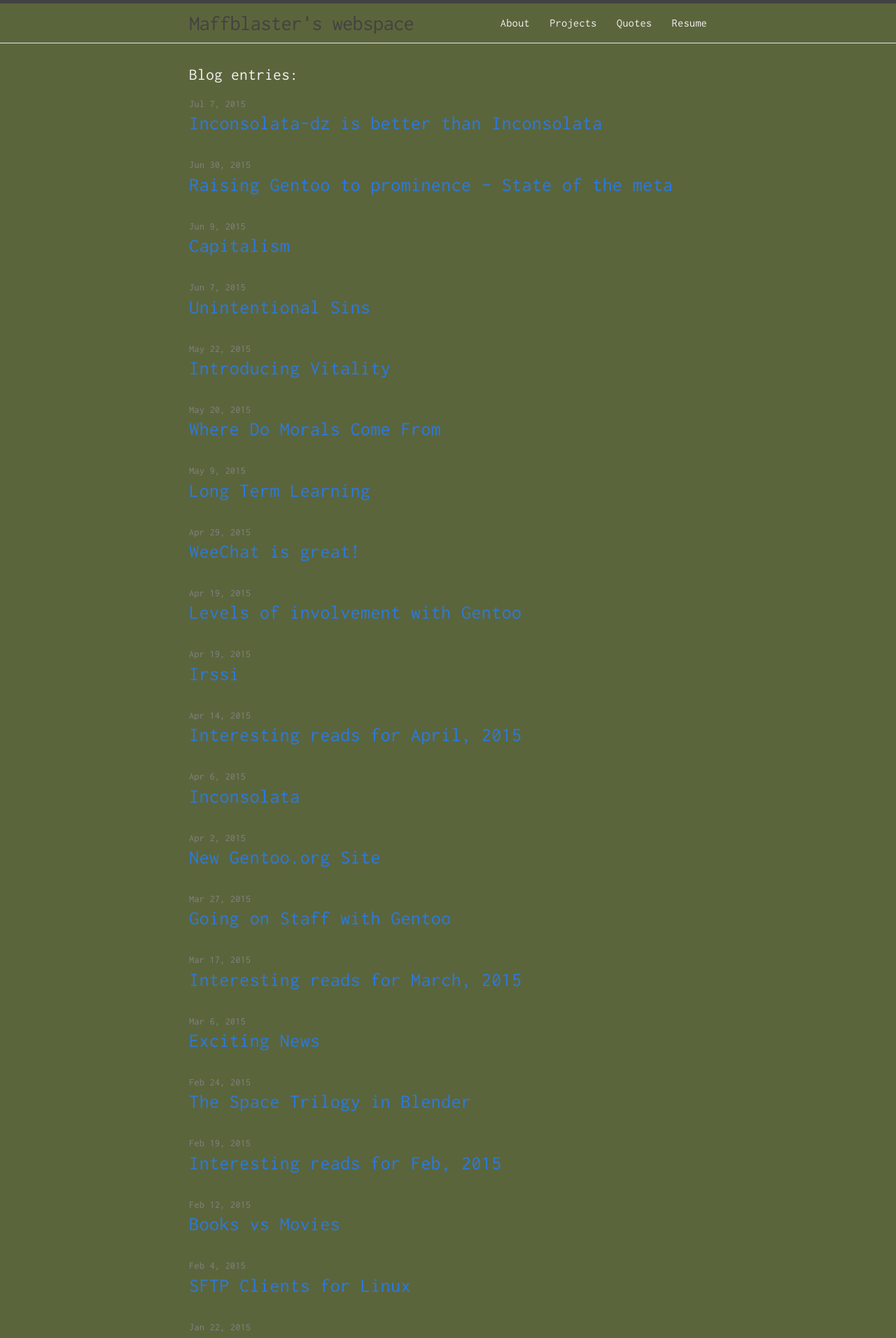
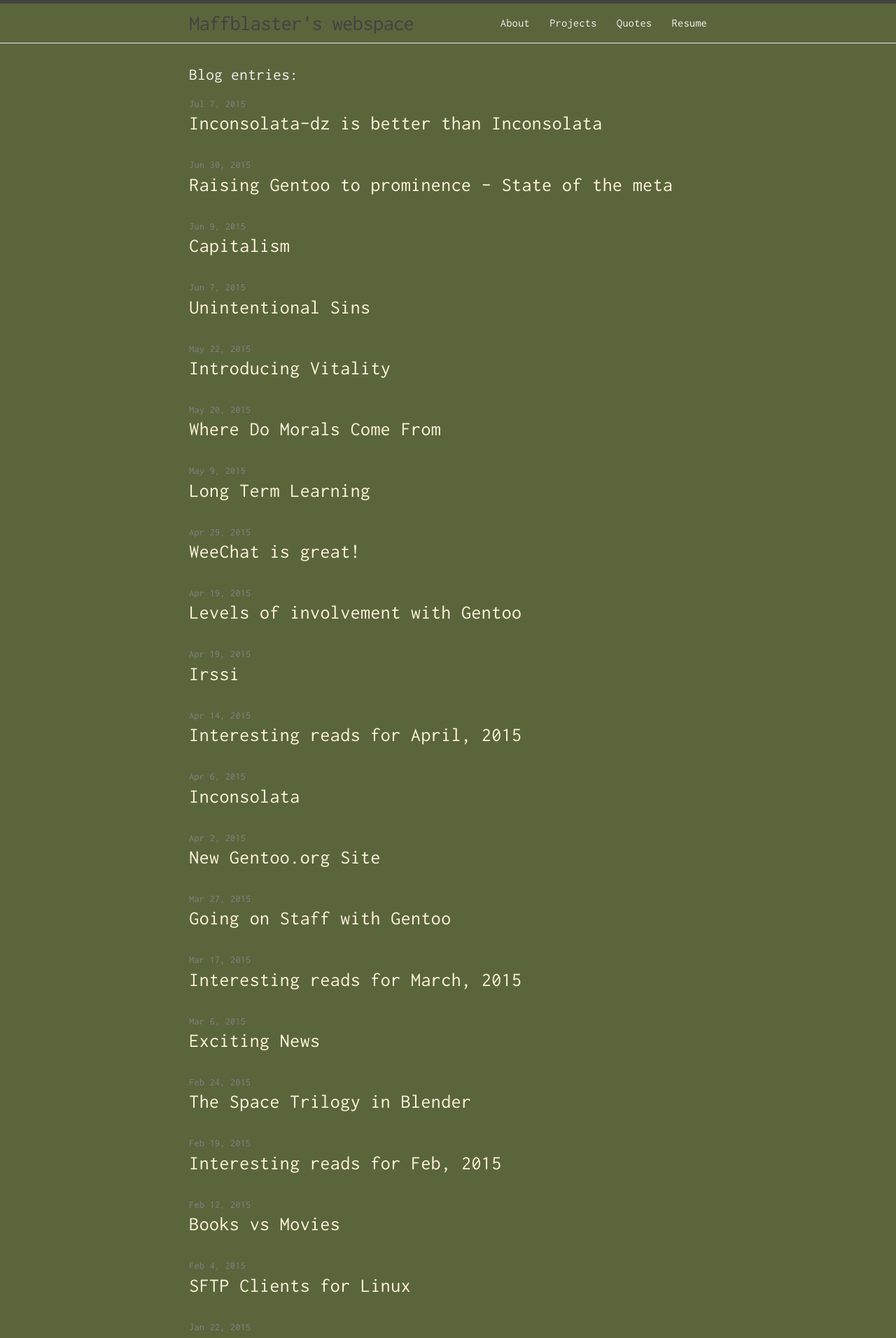
Before and after one commit to maffblaster/maffblaster.github.io, a Jekyll site: the page built from index.html, in a window 1280 px wide. Shown: the top 1912 px of the page at 70% size. Built offline with Jekyll 4.4.1, drawn with Linux system fonts in a browser that asks for light colours.

Commit message:
Changing "brand" color.

```diff
--- a/css/main.scss
+++ b/css/main.scss
@@ -19,7 +19,7 @@
 // Updated background color
 $text-color:       #f2f2f2;
 $background-color: #5b653c;
-$brand-color:      #2a7ae2;
+$brand-color:      #FFF4DD;
 
 $grey-color:       #828282;
 $grey-color-light: lighten($grey-color, 40%);
```
